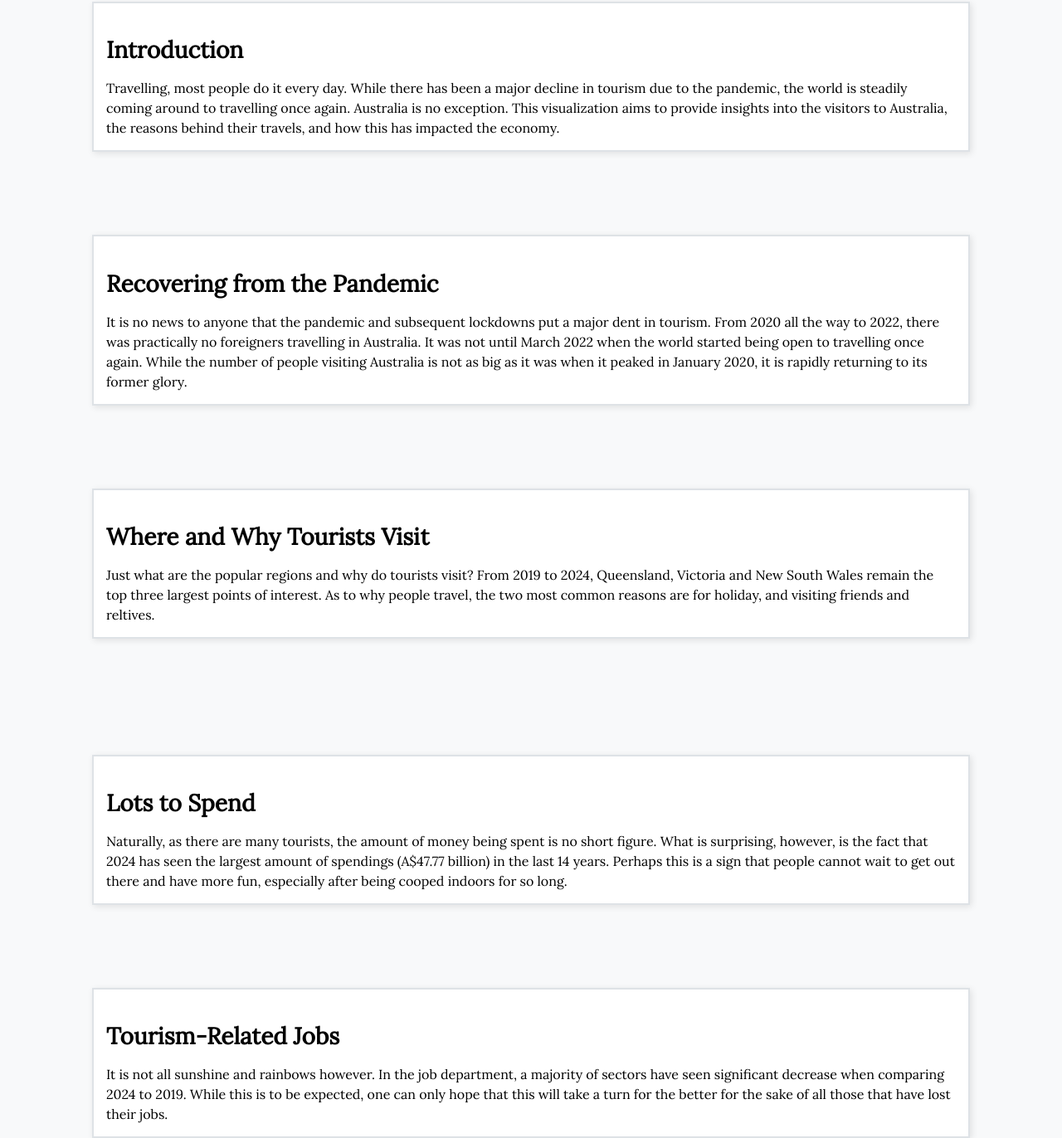
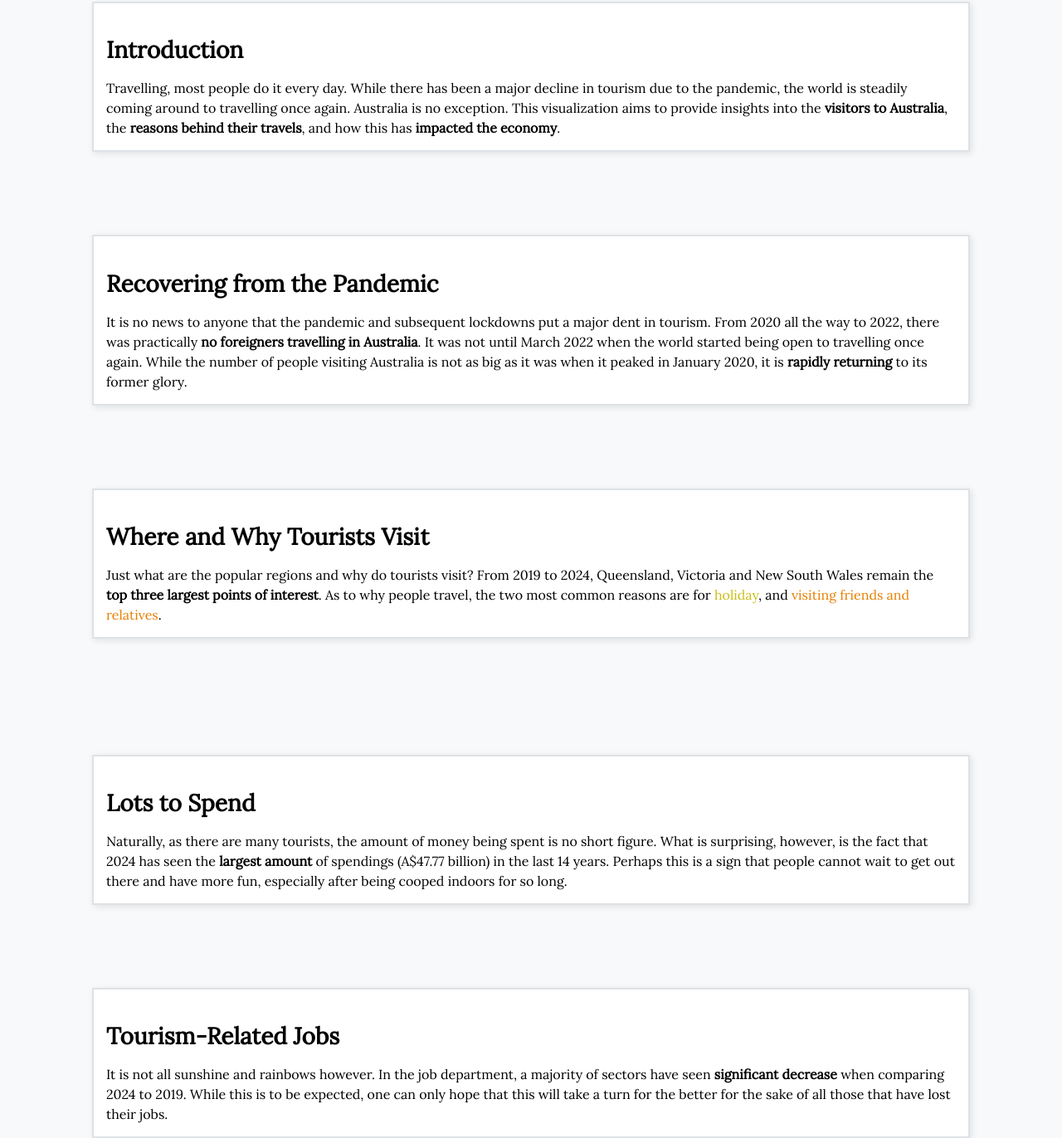
Before and after one commit to BradenShiewMonash/FIT3179, a plain HTML site: page Assignment2/index.html in a window 1280 px wide. Shown: the part 114-1486 px from the top of the page at 83% size. Drawn offline with nearby package versions, Linux system fonts and the light colour scheme; a script that the page names is missing.

Commit message:
Modify html - Modifies html to include bolded and coloured text

```diff
--- a/Assignment2/index.html
+++ b/Assignment2/index.html
@@ -62,8 +62,8 @@
     <h2>Introduction</h2>
     <p>
       Travelling, most people do it every day. While there has been a major decline in tourism due to the pandemic, the world is steadily
-      coming around to travelling once again. Australia is no exception. This visualization aims to provide insights into the visitors
-      to Australia, the reasons behind their travels, and how this has impacted the economy.
+      coming around to travelling once again. Australia is no exception. This visualization aims to provide insights into the
+      <b>visitors to Australia</b>, the <b>reasons behind their travels</b>, and how this has <b>impacted the economy</b>.
     </p>
   </div>
 
@@ -73,9 +73,9 @@
     <h2>Recovering from the Pandemic</h2>
     <p>
       It is no news to anyone that the pandemic and subsequent lockdowns put a major dent in tourism. From 2020 all the way to 2022,
-      there was practically no foreigners travelling in Australia. It was not until March 2022 when the world started being open to
-      travelling once again. While the number of people visiting Australia is not as big as it was when it peaked in January 2020, it
-      is rapidly returning to its former glory.
+      there was practically <b>no foreigners travelling in Australia</b>. It was not until March 2022 when the world started being
+      open to travelling once again. While the number of people visiting Australia is not as big as it was when it peaked in January
+      2020, it is <b>rapidly returning</b> to its former glory.
     </p>
   </div>
 
@@ -89,8 +89,8 @@
     <h2>Where and Why Tourists Visit</h2>
     <p>
       Just what are the popular regions and why do tourists visit? From 2019 to 2024, Queensland, Victoria and New South Wales remain
-      the top three largest points of interest. As to why people travel, the two most common reasons are for holiday, and visiting
-      friends and reltives.
+      the <b>top three largest points of interest</b>. As to why people travel, the two most common reasons are for
+      <span style="color: #c9bd14;">holiday</span>, and <span style="color: #e67f00;">visiting friends and relatives</span>.
     </p>
   </div>
 
@@ -105,7 +105,7 @@
     <h2>Lots to Spend</h2>
     <p>
       Naturally, as there are many tourists, the amount of money being spent is no short figure. What is surprising, however, is the
-      fact that 2024 has seen the largest amount of spendings (A$47.77 billion) in the last 14 years. Perhaps this is a sign that
+      fact that 2024 has seen the <b>largest amount</b> of spendings (A$47.77 billion) in the last 14 years. Perhaps this is a sign that
       people cannot wait to get out there and have more fun, especially after being cooped indoors for so long.
     </p>
   </div>
@@ -119,9 +119,9 @@
   <div class="text-block">
     <h2>Tourism-Related Jobs</h2>
     <p>
-      It is not all sunshine and rainbows however. In the job department, a majority of sectors have seen significant decrease when
-      comparing 2024 to 2019. While this is to be expected, one can only hope that this will take a turn for the better for the sake of
-      all those that have lost their jobs.
+      It is not all sunshine and rainbows however. In the job department, a majority of sectors have seen <b>significant decrease</b>
+      when comparing 2024 to 2019. While this is to be expected, one can only hope that this will take a turn for the better for the
+      sake of all those that have lost their jobs.
     </p>
   </div>
 
```
